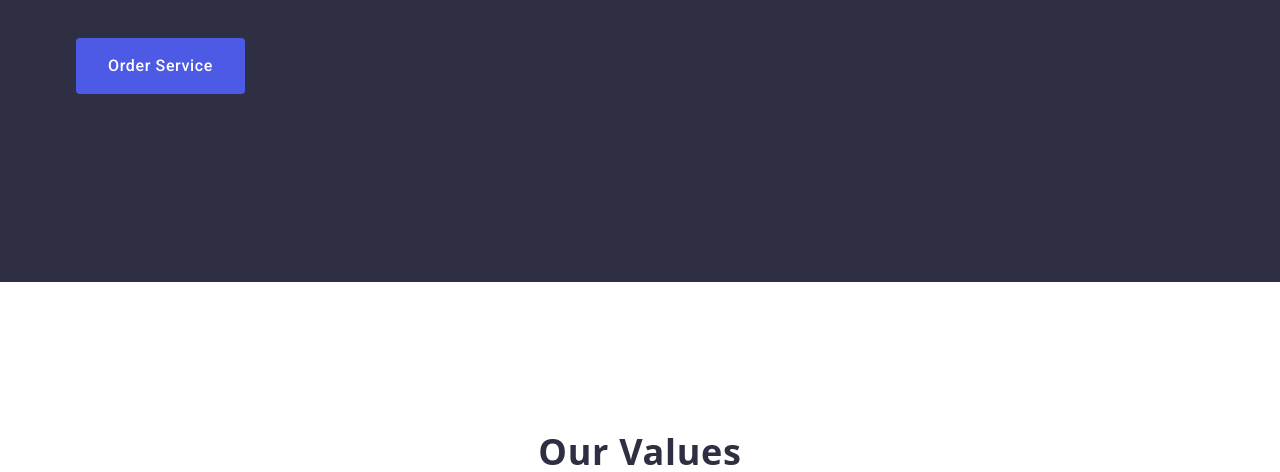
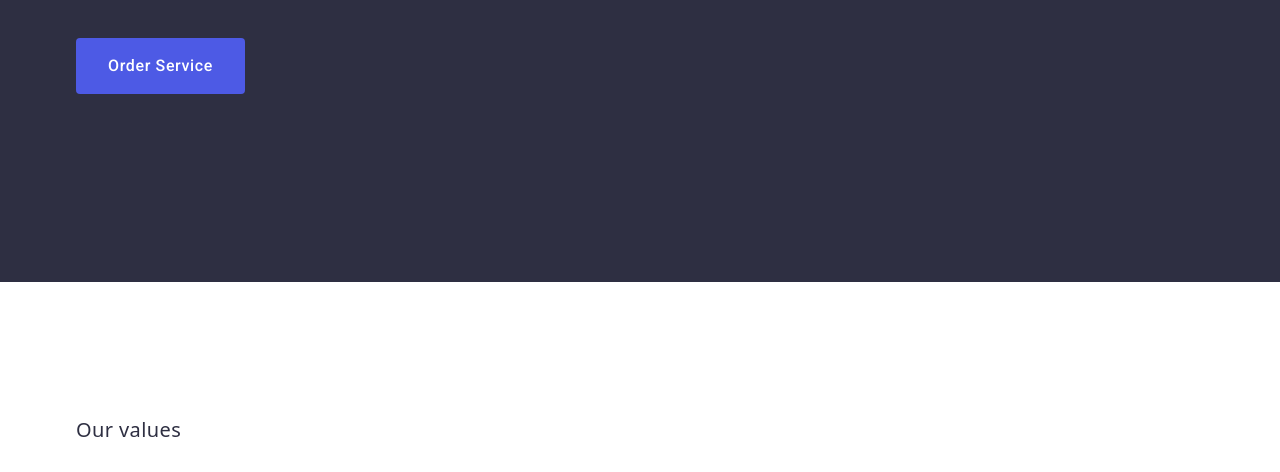
Before and after one commit to jacekmankiewicz/goit-markup-hw-03, a plain HTML site: page index.html in a window 1280 px wide. Shown: the part 480-952 px from the top of the page. Drawn offline with nearby package versions, Linux system fonts and the light colour scheme.

Commit message:
change section-two-text

```diff
--- a/css/styles.css
+++ b/css/styles.css
@@ -184,11 +184,10 @@
     max-width: 496px;
 }
 .section-two-text {
-    font-size: 36px;
-    line-height: 1.11;
-    text-align: center;
+    font-weight: 500;
+    font-size: 20px;
+    line-height: 1.2;
     letter-spacing: 0.02em;
-    text-transform: capitalize;
     color: var(--dark-blue-color);
 }
 .section-three-text {
```
